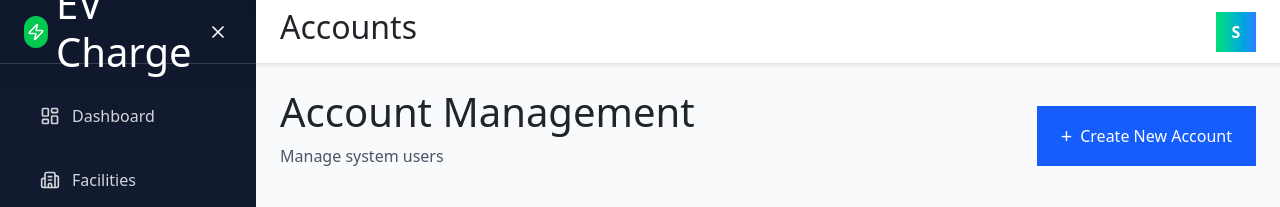
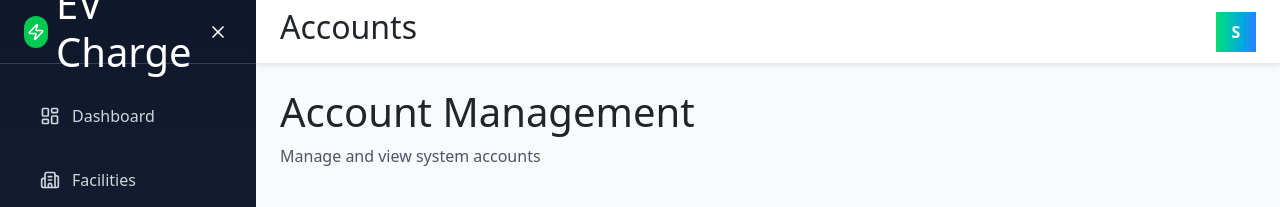
Before and after one commit to An-251/SWP391_EVChargingSystemV2, a React (Vite) app in the folder FE/: page /admin/accounts in a window 1280 px wide. Shown: the top 207 px of the page. Built offline with nearby package versions, Linux system fonts and the light colour scheme; no server answers; sample sign-in values are in the browser's storage.

Commit message:
sửa lại không có phần tạo account

```diff
--- a/FE/src/Page/AdminPage/Accounts/AccountForm.jsx
+++ b/FE/src/Page/AdminPage/Accounts/AccountForm.jsx
@@ -67,7 +67,7 @@
       }
       onSuccess();
     } catch (error) {
-      console.error('Error:', error);
+      // Error handled by Redux
     } finally {
       setSubmitting(false);
     }
--- a/FE/src/Page/AdminPage/Accounts/AccountList.jsx
+++ b/FE/src/Page/AdminPage/Accounts/AccountList.jsx
@@ -76,11 +76,8 @@
       <div className="flex items-center justify-between">
         <div>
           <h1 className="text-3xl font-bold text-gray-900">Account Management</h1>
-          <p className="text-gray-600 mt-1">Manage system users</p>
+          <p className="text-gray-600 mt-1">Manage and view system accounts</p>
         </div>
-        <button onClick={() => { setEditingItem(null); setShowModal(true); }} className="px-6 py-3 bg-blue-600 text-white rounded-lg hover:bg-blue-700 font-medium flex items-center gap-2">
-          <span className="text-xl">+</span> Create New Account
-        </button>
       </div>
 
       <AdminSearchBar
@@ -105,7 +102,6 @@
         columns={columns}
         data={list}
         loading={loading}
-        onRowClick={(row) => { setEditingItem(row); setShowModal(true); }}
         pagination={{ currentPage, totalPages: pagination.totalPages, totalItems: pagination.totalElements, pageSize: pagination.size }}
         onPageChange={setCurrentPage}
         actions={(row) => (
```
